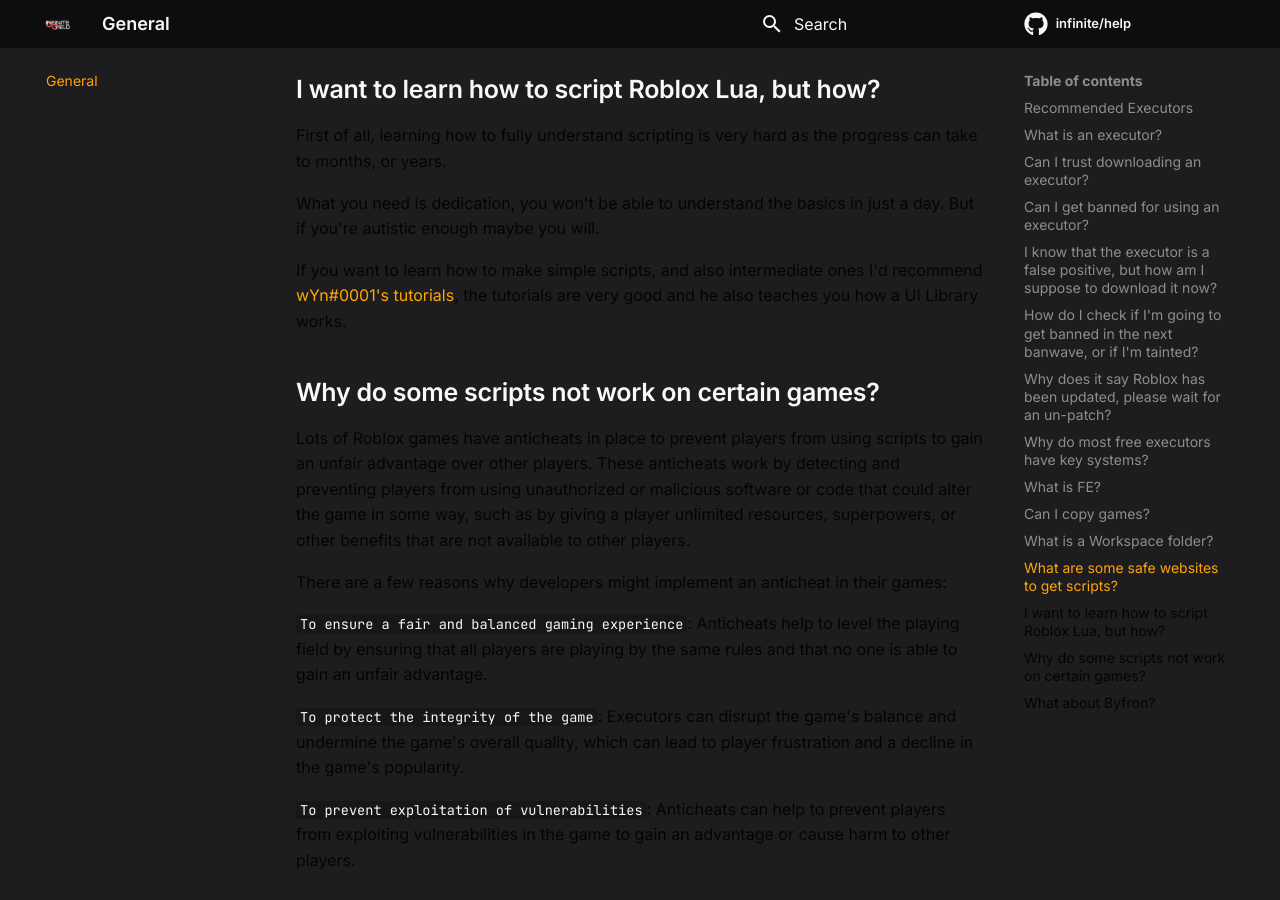
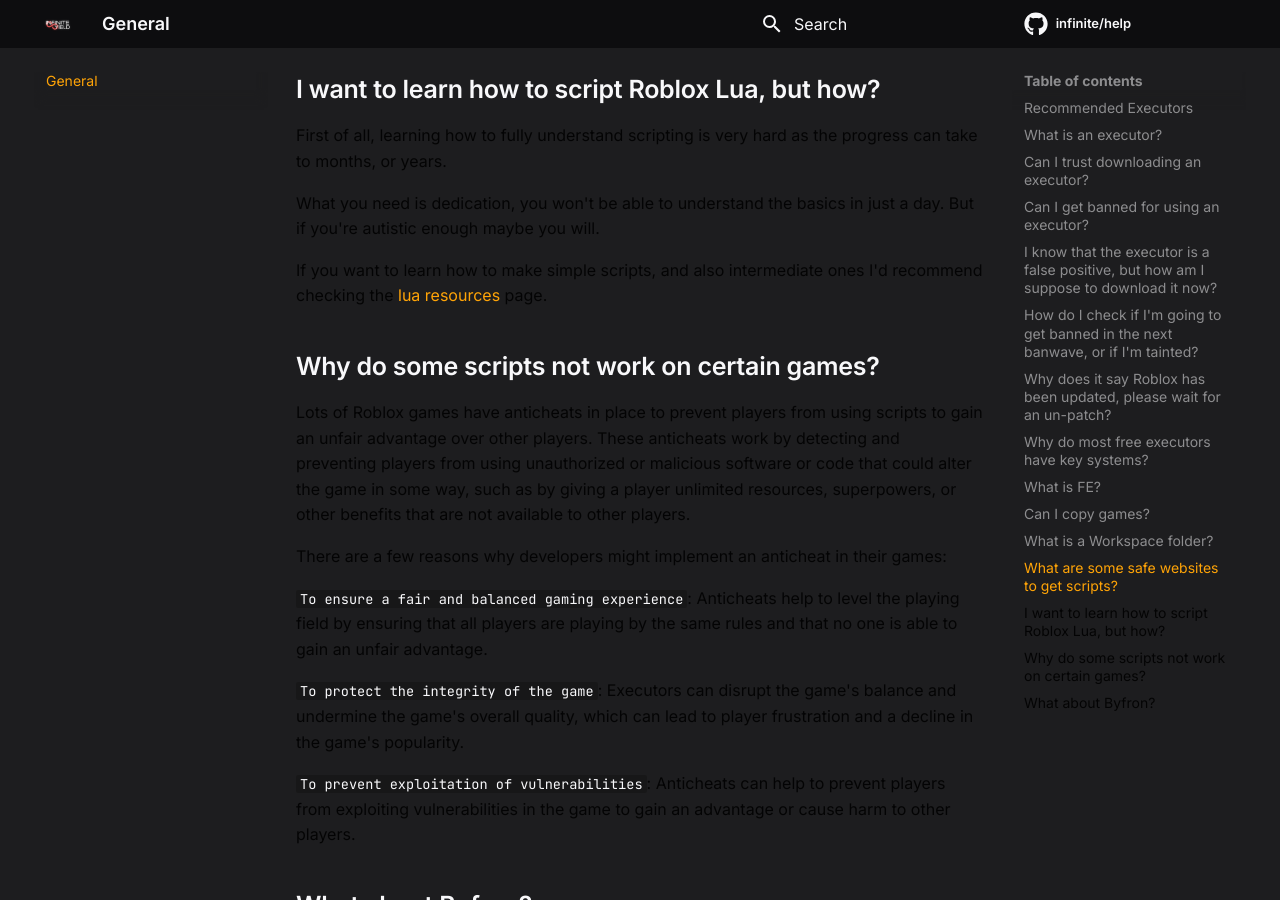
Before and after one commit to moikoros/help, an MkDocs documentation site: the page built from docs/index.md, in a window 1280 px wide and 900 px high, scrolled down 4116 px. Built offline with MkDocs 1.6.1 and Material for MkDocs 9.7.7, drawn with Linux system fonts in a browser that asks for light colours; comment, search, counter and statistics services are not loaded.

Commit message:
Update index.md

```diff
--- a/docs/index.md
+++ b/docs/index.md
@@ -128,7 +128,7 @@
 
 What you need is dedication, you won't be able to understand the basics in just a day. But if you're autistic enough maybe you will.
 
-<p>If you want to learn how to make simple scripts, and also intermediate ones I'd recommend <a href="https://youtube.com/playlist?list=PLw1uWqQBDcgjKqFjPNgtVtBNx3xTGz-l7">wYn#0001's tutorials</a>, the tutorials are very good and he also teaches you how a UI Library works.</p>
+<p>If you want to learn how to make simple scripts, and also intermediate ones I'd recommend checking the <a href="luaresources/">lua resources</a> page.</p>
 
 ## Why do some scripts not work on certain games?
 
```
